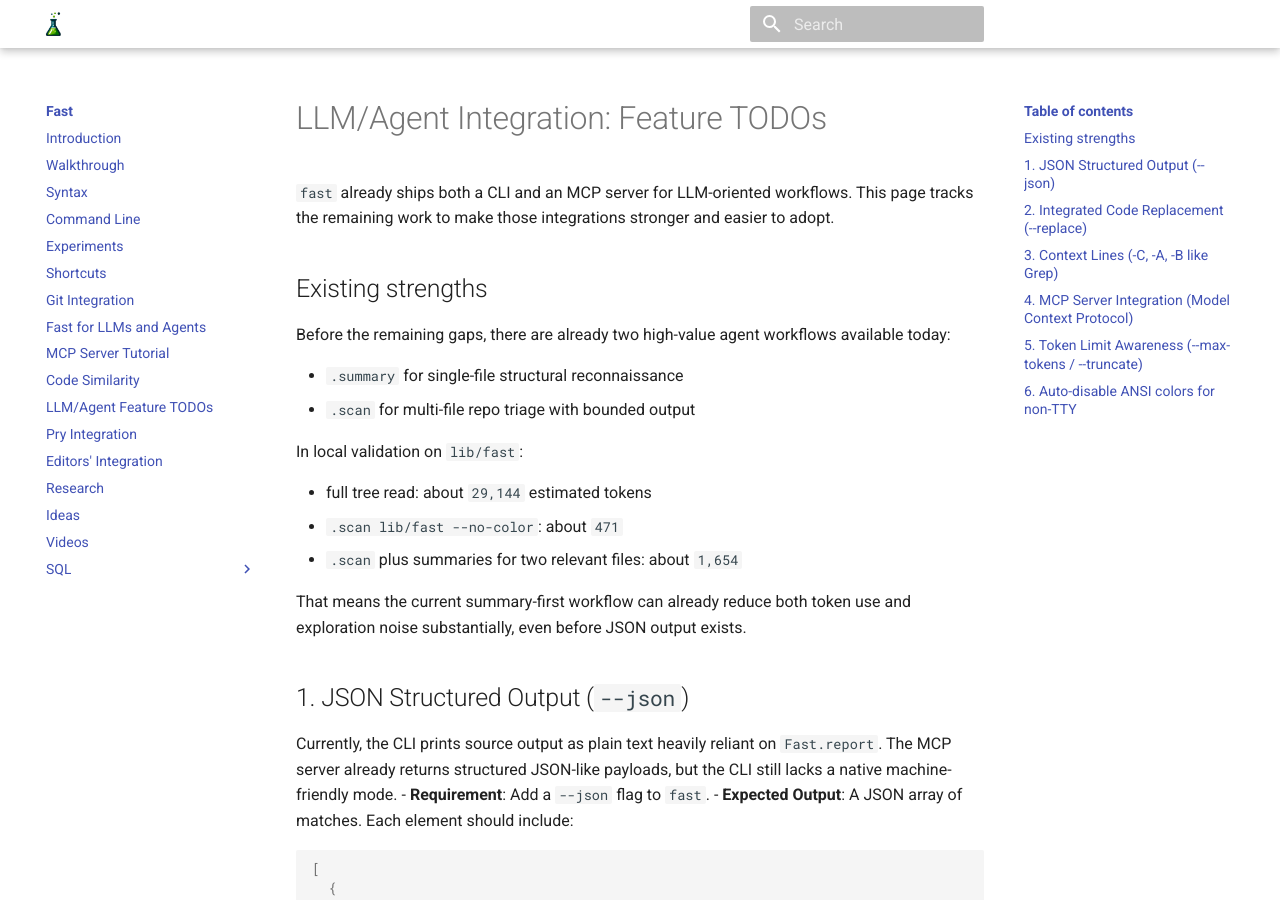
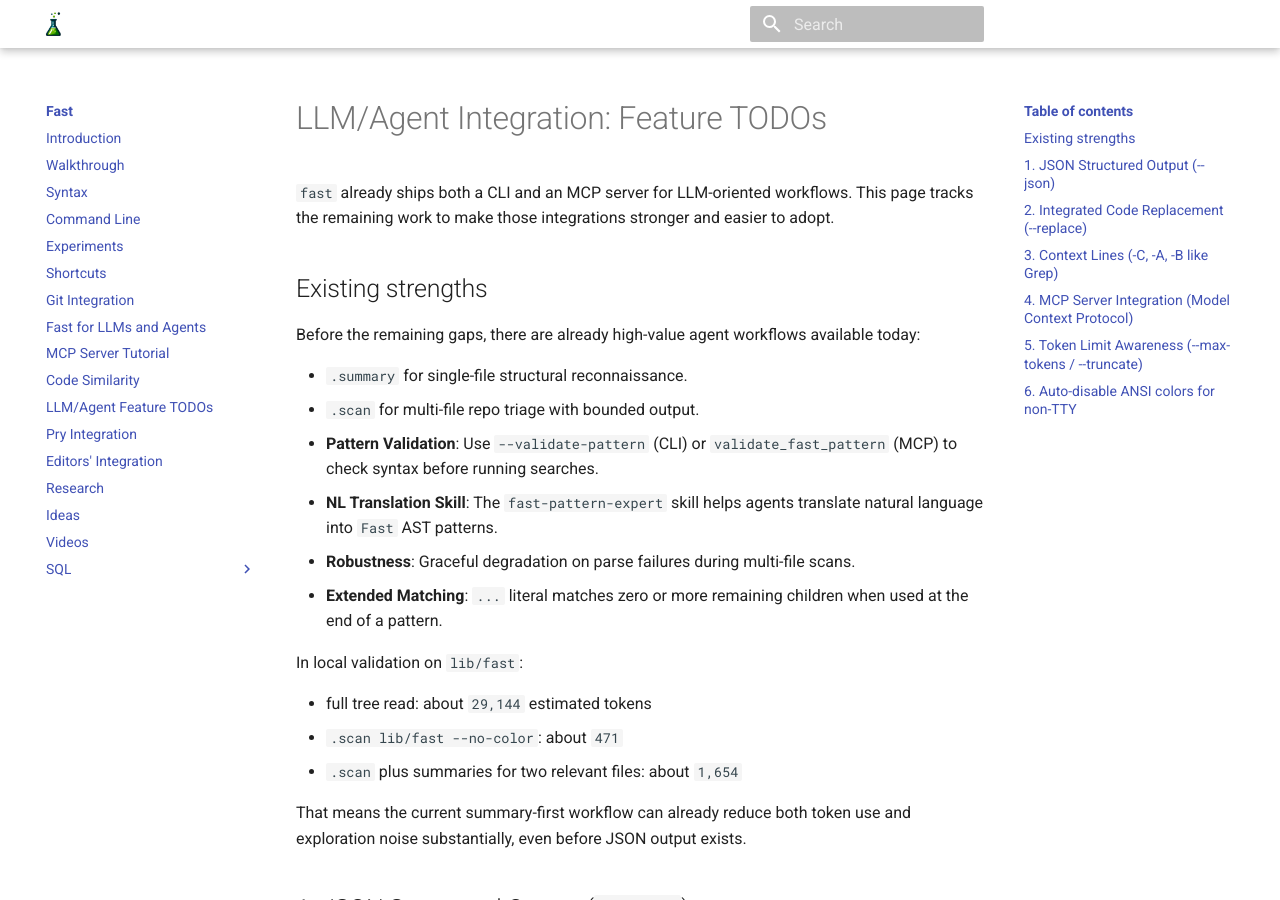
Before and after one commit to jonatas/fast, an MkDocs documentation site: the page built from docs/llm_features.md, in a window 1280 px wide and 900 px high. Built offline with MkDocs 1.6.1 and Material for MkDocs 9.7.7, drawn with Linux system fonts in a browser that asks for light colours; comment, search, counter and statistics services are not loaded.

```diff
--- a/docs/llm_features.md
+++ b/docs/llm_features.md
@@ -4,10 +4,14 @@
 
 ## Existing strengths
 
-Before the remaining gaps, there are already two high-value agent workflows available today:
+Before the remaining gaps, there are already high-value agent workflows available today:
 
-- `.summary` for single-file structural reconnaissance
-- `.scan` for multi-file repo triage with bounded output
+- `.summary` for single-file structural reconnaissance.
+- `.scan` for multi-file repo triage with bounded output.
+- **Pattern Validation**: Use `--validate-pattern` (CLI) or `validate_fast_pattern` (MCP) to check syntax before running searches.
+- **NL Translation Skill**: The `fast-pattern-expert` skill helps agents translate natural language into `Fast` AST patterns.
+- **Robustness**: Graceful degradation on parse failures during multi-file scans.
+- **Extended Matching**: `...` literal matches zero or more remaining children when used at the end of a pattern.
 
 In local validation on `lib/fast`:
 
```
Also changed, not shown: docs/command_line.md (+13 -0 lines), ideia_blog_post.md (added, +36 -0 lines), .agents/fast-pattern-expert/SKILL.md (renamed from lib/skills/fast-pattern-expert/SKILL.md).
